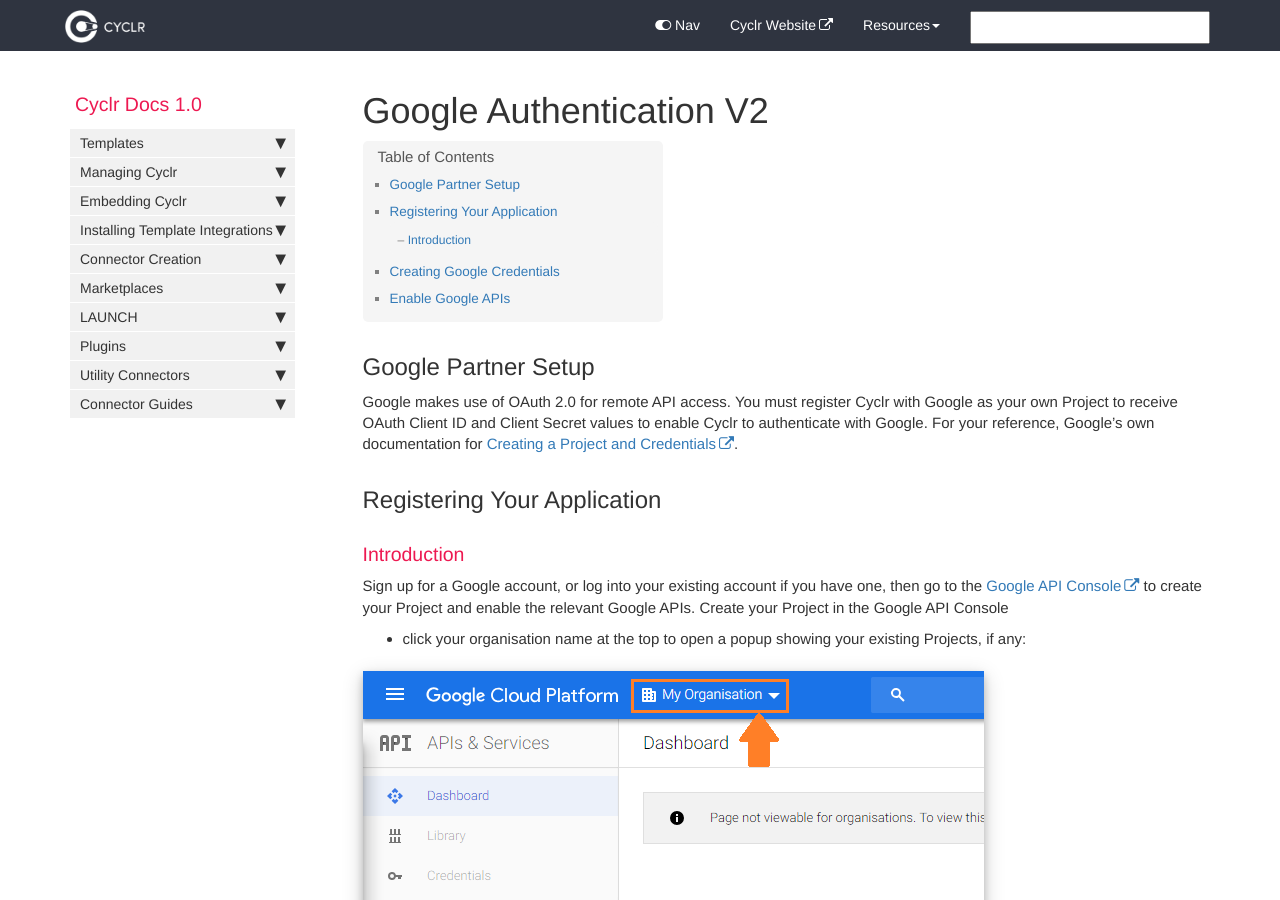
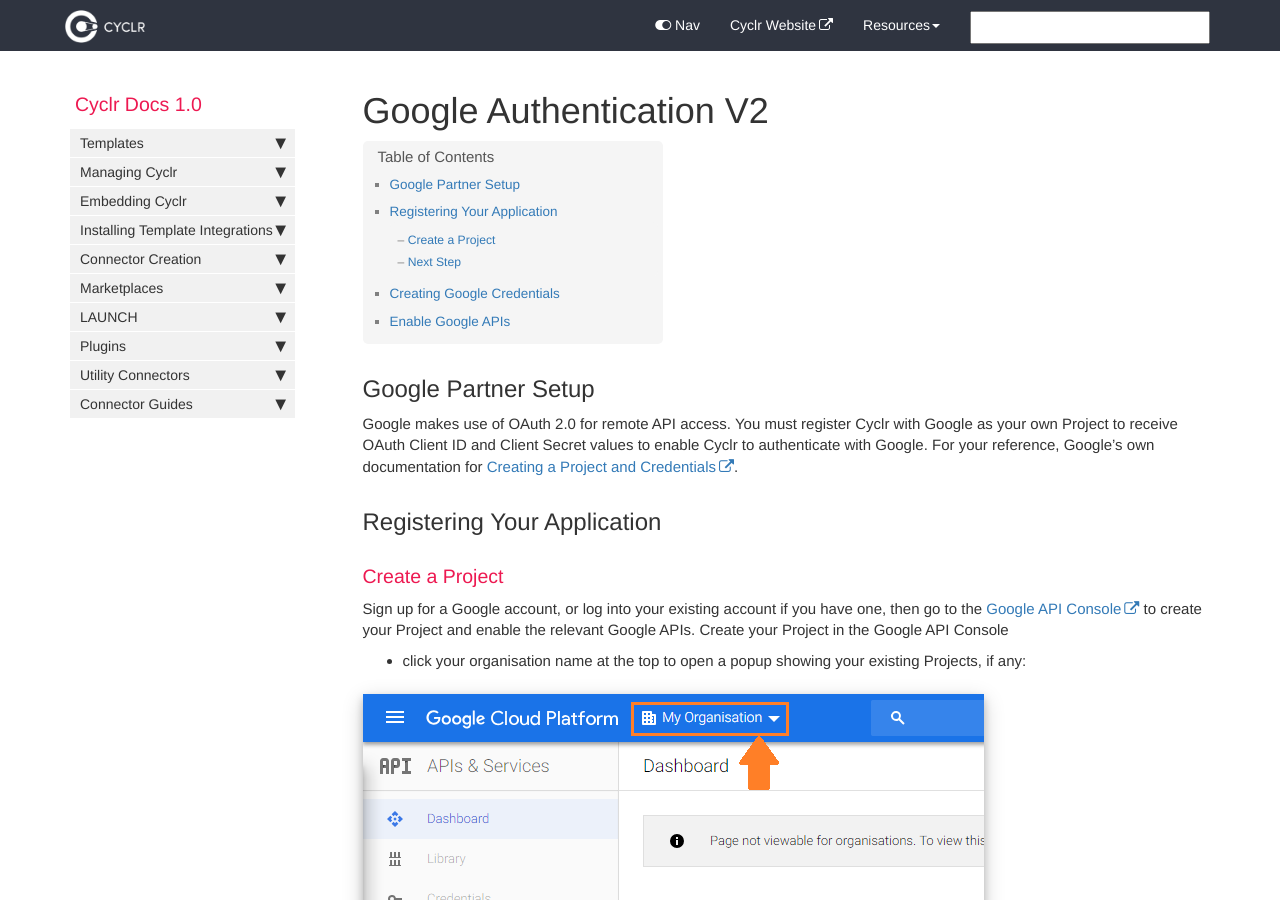
Before and after one commit to sneakysneak/docs, a Jekyll site: the page built from pages/connector-authentication/google-v2.md, in a window 1280 px wide and 900 px high. Built offline with Jekyll 4.4.1, drawn with Linux system fonts in a browser that asks for light colours; nearby versions of some CDN libraries; comment, search, counter and statistics services are not loaded.

Commit message:
Update google-v2.md

```diff
--- a/pages/connector-authentication/google-v2.md
+++ b/pages/connector-authentication/google-v2.md
@@ -9,11 +9,11 @@ tags: [connector]
 ##  Google Partner Setup
 
 Google makes use of OAuth 2.0 for remote API access. You must register Cyclr with Google as your own Project to receive OAuth Client ID and Client Secret values to enable Cyclr to authenticate with Google.
-For your reference, Google’s own documentation for [Creating a Project and Credentials](https://developers.google.com/identity/protocols/OAuth2WebServer).
+For your reference, Google’s own documentation for [Creating a Project and Credentials](https://https://console.cloud.google.com/).
 
 ## Registering Your Application
 
-### Introduction
+### Create a Project
 
 Sign up for a Google account, or log into your existing account if you have one, then go to the
 [Google API Console](https://console.developers.google.com/) to create your Project and enable the relevant Google APIs.
@@ -30,6 +30,8 @@ Create your Project in the Google API Console
 *	enter a name for your Project, perhaps the name of your product, and optionally set the Project ID to something other than the suggested value:
 
 ![](./images/google-auth-3.png)
+
+### Next Step
 
 * you'll be returned to the APIs & Services Dashboard.
 
```
